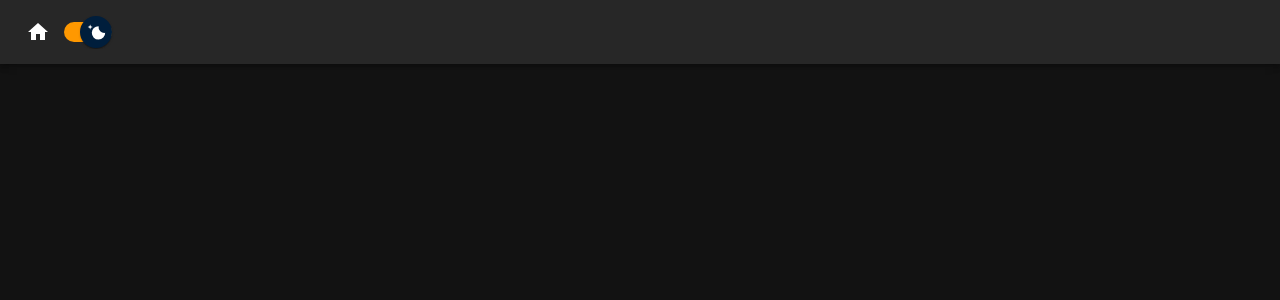
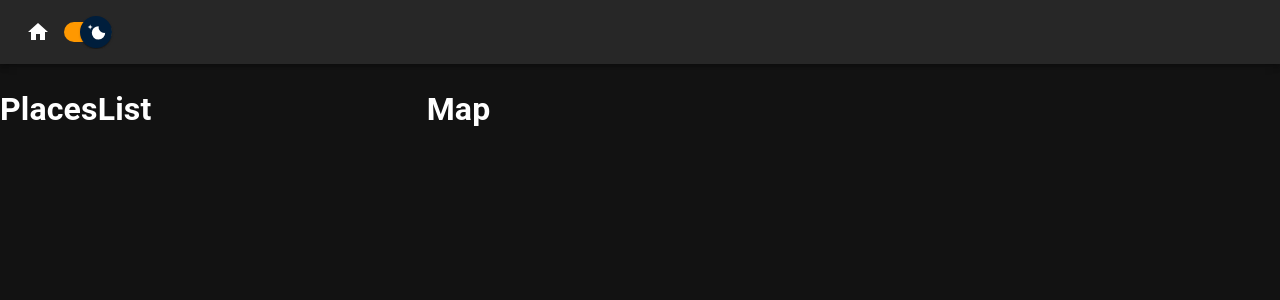
Before and after one commit to Nic-DC/Geolocation-API, a React (Create React App) app in the folder client/: page / in a window 1280 px wide. Shown: the top 300 px of the page. Built offline with nearby package versions, Linux system fonts and the light colour scheme.

Commit message:
initial file structure of the App

```diff
--- a/client/package.json
+++ b/client/package.json
@@ -7,6 +7,7 @@
     "@emotion/styled": "^11.10.6",
     "@mui/icons-material": "^5.11.16",
     "@mui/material": "^5.12.0",
+    "@react-google-maps/api": "^2.18.1",
     "@reduxjs/toolkit": "^1.9.3",
     "@testing-library/jest-dom": "^5.16.5",
     "@testing-library/react": "^13.4.0",
@@ -14,6 +15,7 @@
     "axios": "^1.3.5",
     "dayjs": "^1.11.7",
     "dotenv": "^16.0.3",
+    "google-map-react": "^2.2.0",
     "react": "^18.2.0",
     "react-dom": "^18.2.0",
     "react-redux": "^8.0.5",
--- a/client/src/App.js
+++ b/client/src/App.js
@@ -1,19 +1,36 @@
 import React, { useState } from "react";
 
+// ROUTING
+import { BrowserRouter as Router, Routes, Route } from "react-router-dom";
+
 // STYLING
-import { ThemeProvider, CssBaseline } from "@mui/material";
+import { ThemeProvider, CssBaseline, Grid } from "@mui/material";
 import { darkTheme, lightTheme } from "./stylesApp";
 
 // COMPONENTS
 import Header from "./components/Header/Header";
+import PlacesList from "./components/PlacesList/PlacesList";
+import Map from "./components/Map/Map";
 
 const App = () => {
+  // DARK/LIGHT theme
   const [themeMode, setThemeMode] = useState("dark");
   const theme = themeMode === "dark" ? darkTheme : lightTheme;
+
   return (
     <ThemeProvider theme={theme}>
       <CssBaseline />
-      <Header setThemeMode={setThemeMode} theme={theme} />
+      <Router>
+        <Header setThemeMode={setThemeMode} theme={theme} />
+        <Grid container spacing={2} style={{ width: "100%" }}>
+          <Grid item xs={12} md={4}>
+            <PlacesList />
+          </Grid>
+          <Grid item xs={12} md={8}>
+            <Map />
+          </Grid>
+        </Grid>
+      </Router>
     </ThemeProvider>
   );
 };
--- a/client/src/components/Header/Header.jsx
+++ b/client/src/components/Header/Header.jsx
@@ -1,9 +1,10 @@
-import { Box } from "@mui/system";
 import AppBar from "@mui/material/AppBar";
 import Toolbar from "@mui/material/Toolbar";
 import IconButton from "@mui/material/IconButton";
 import HomeIcon from "@mui/icons-material/Home";
-import { styled } from "@mui/material/styles";
+
+import { Autocomplete } from "@react-google-maps/api";
+
 import NavMode from "./NavMode";
 
 const Header = ({ setThemeMode }) => {
--- /dev/null
+++ b/client/src/components/Map/Map.jsx
@@ -0,0 +1,13 @@
+import AppBar from "@mui/material/AppBar";
+import Toolbar from "@mui/material/Toolbar";
+import IconButton from "@mui/material/IconButton";
+import HomeIcon from "@mui/icons-material/Home";
+
+const Map = () => {
+  return (
+    <>
+      <h1>Map</h1>
+    </>
+  );
+};
+export default Map;
--- /dev/null
+++ b/client/src/components/PlacesList/PlacesList.jsx
@@ -0,0 +1,13 @@
+import AppBar from "@mui/material/AppBar";
+import Toolbar from "@mui/material/Toolbar";
+import IconButton from "@mui/material/IconButton";
+import HomeIcon from "@mui/icons-material/Home";
+
+const PlacesList = () => {
+  return (
+    <>
+      <h1>PlacesList</h1>
+    </>
+  );
+};
+export default PlacesList;
```
Also changed, not shown: client/src/components/PlacesDetails/PlacesDetails.jsx (added, +13 -0 lines), client/src/components/Map/styles.js (added), client/src/components/PlacesDetails/styles.js (added), client/src/components/PlacesList/styles.js (added), 2 other files (tests, documents, lock files or other folders).
